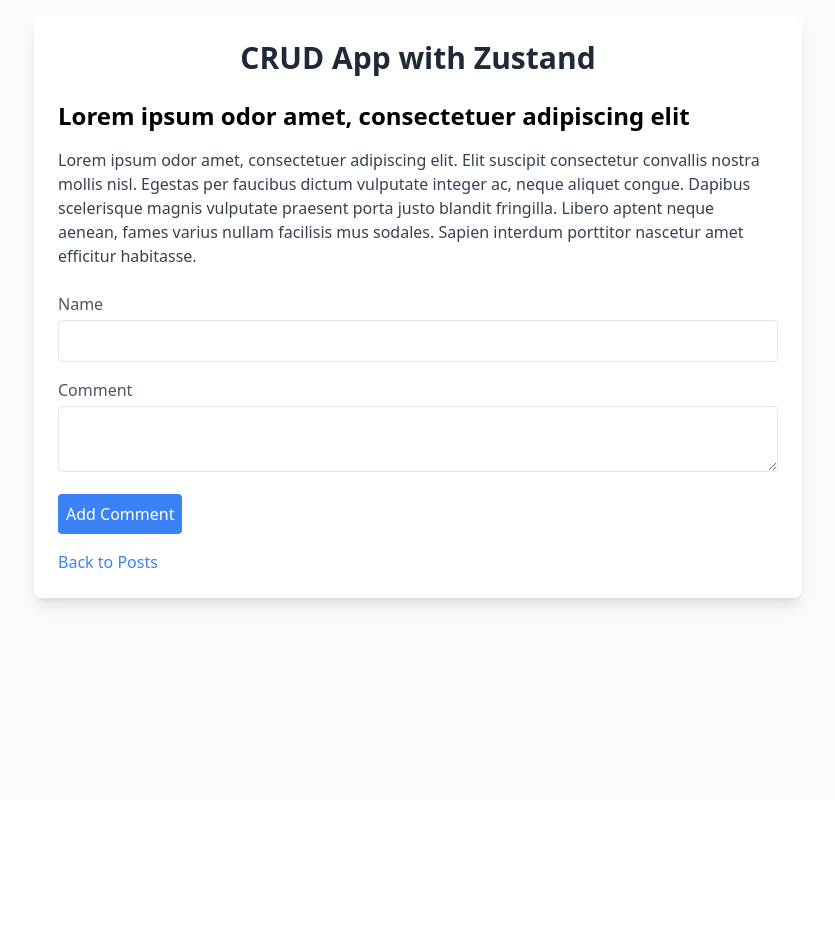
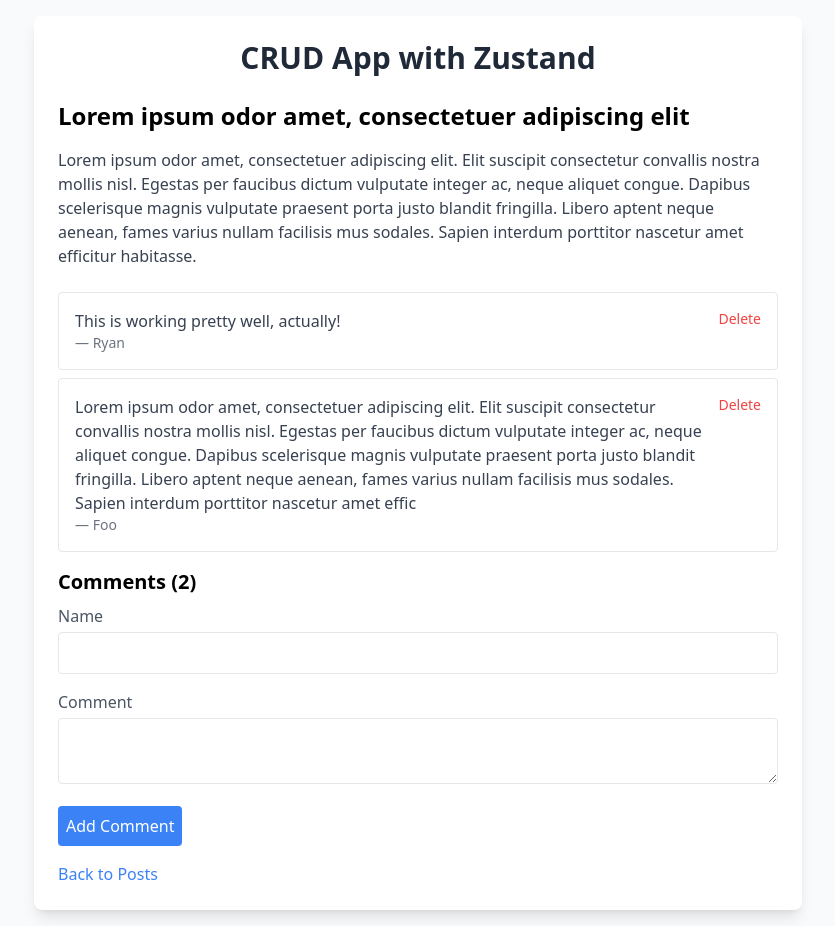
Before and after one commit to kofno/zustand-crud, a React (Vite) app: page /post/4f10 in a window 1280 px wide. Shown: the whole page, without its empty margins (222-1057 px from the left). Before the commit the page ends 800 px from the top, so only its background shows below. Built offline with nearby package versions, Linux system fonts and the light colour scheme; data requests are answered from the project's data file.

Commit message:
add comment display in PostDetail; include comment count header and new comments in db.json

```diff
--- a/db.json
+++ b/db.json
@@ -51,6 +51,18 @@
       "postId": "58a0",
       "text": " litora magnis dui mauris dui nibh. Natoque laoreet molestie pellentesque sagittis sociosqu gravida in nam. Consectetur sodales ligula netus finibus sed pellentesque. Tortor nam vestibulum eros ultrices hendrerit facilisis lacinia pulvinar. Fermentum sapien penatibus etiam libero purus vehicula aenean. Bibendum praesent feugiat accumsan suspendisse pretium, massa tellus. Aliquet neque dictumst vel blandit lacinia habitant. Sem primis aliquet finibus elit quis magna viverra",
       "author": "Foobar"
+    },
+    {
+      "id": "32a9",
+      "postId": "4f10",
+      "text": "This is working pretty well, actually!",
+      "author": "Ryan"
+    },
+    {
+      "id": "40ef",
+      "postId": "4f10",
+      "text": "Lorem ipsum odor amet, consectetuer adipiscing elit. Elit suscipit consectetur convallis nostra mollis nisl. Egestas per faucibus dictum vulputate integer ac, neque aliquet congue. Dapibus scelerisque magnis vulputate praesent porta justo blandit fringilla. Libero aptent neque aenean, fames varius nullam facilisis mus sodales. Sapien interdum porttitor nascetur amet effic",
+      "author": "Foo"
     }
   ]
 }
--- a/src/components/PostDetail.tsx
+++ b/src/components/PostDetail.tsx
@@ -26,6 +26,9 @@
       <PostContent title={post.title} body={post.body} />
       <ErrorToast error={error} onDismiss={clearError} />
       <CommentList comments={comments} onDeleteComment={deleteComment} />
+      <h3 className="text-xl font-semibold mb-2">
+        Comments ({comments.length})
+      </h3>
       <CommentForm
         onAddComment={(text, author) =>
           addComment({ postId: post.id, text, author })
```
